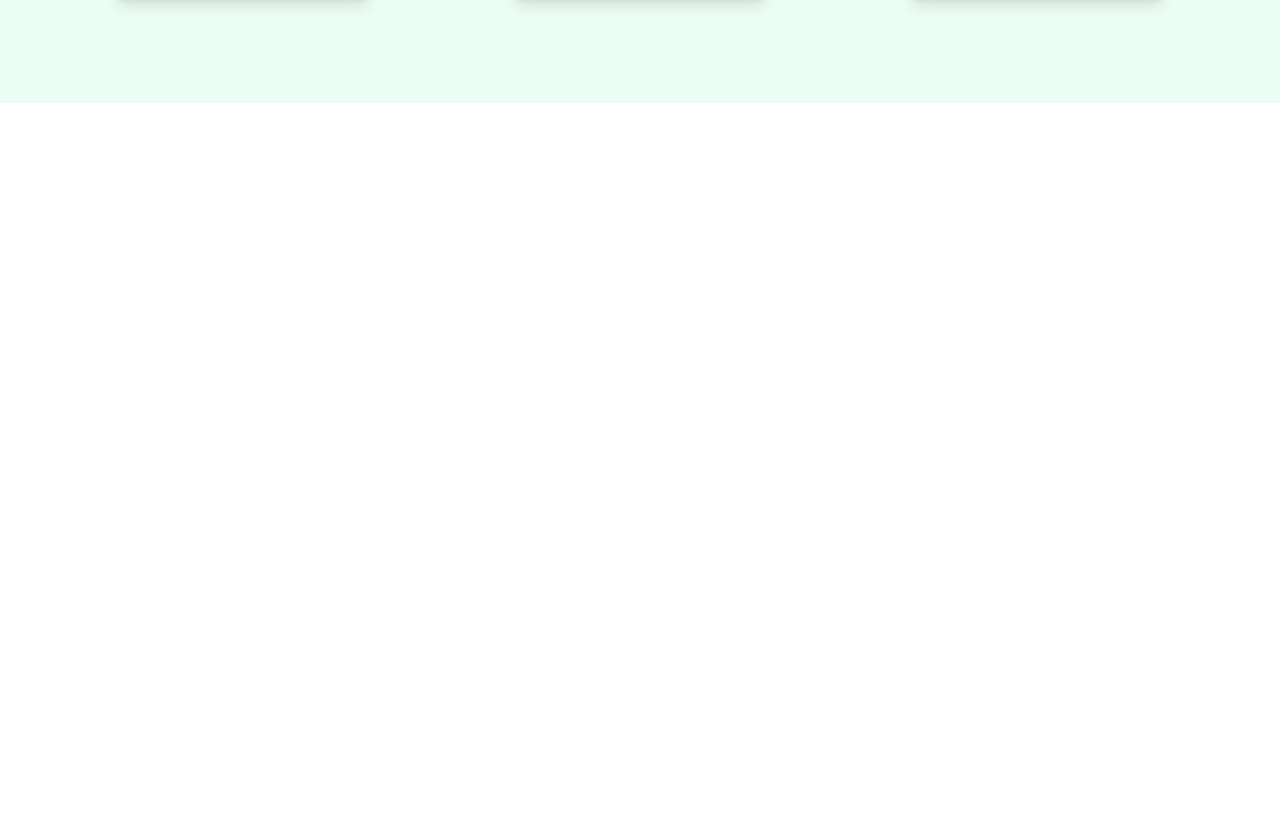
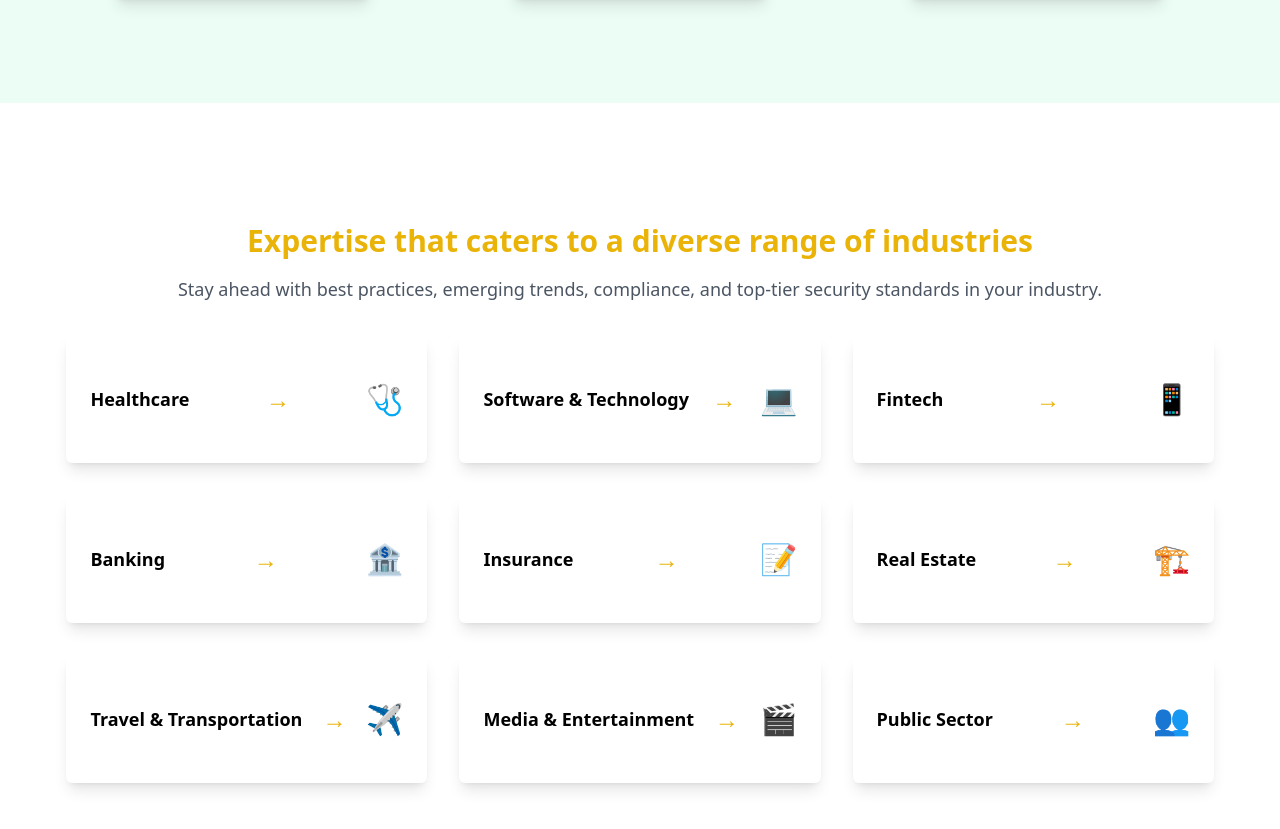
Before and after one commit to raulsync/daffodil, a React (Vite) app: page / in a window 1280 px wide. Shown: the part 3319-4148 px from the top of the page. Before the commit the page ends 3422 px from the top, so only its background shows below. Built offline with nearby package versions, Linux system fonts and the light colour scheme.

Commit message:
industries_expertise

```diff
--- a/src/App.jsx
+++ b/src/App.jsx
@@ -1,5 +1,6 @@
 import HeroSection from './components/HeroSection';
 import HighlightsPage from './components/HighlightsPage';
+import IndustryExpertise from './components/IndustriesExpertise';
 import MissionPage from './components/MissionPage';
 import NavBar from './components/NavBar';
 import RecognitionSection from './components/RecognitionSection';
@@ -14,6 +15,7 @@ function App() {
       <ServicePage />
       <HighlightsPage />
       <RecognitionSection />
+      <IndustryExpertise />
     </div>
   );
 }
--- /dev/null
+++ b/src/components/IndustriesExpertise.jsx
@@ -0,0 +1,51 @@
+import ContentWrapper from './ContentWrapper';
+
+const IndustryExpertise = () => {
+  const industries = [
+    { title: 'Healthcare', icon: '🩺' },
+    { title: 'Software & Technology', icon: '💻' },
+    { title: 'Fintech', icon: '📱' },
+    { title: 'Banking', icon: '🏦' },
+    { title: 'Insurance', icon: '📝' },
+    { title: 'Real Estate', icon: '🏗️' },
+    { title: 'Travel & Transportation', icon: '✈️' },
+    { title: 'Media & Entertainment', icon: '🎬' },
+    { title: 'Public Sector', icon: '👥' },
+  ];
+
+  return (
+    <div className="w-full h-screen">
+      <ContentWrapper>
+        <section className="bg-white py-12 ">
+          <div className="max-w-7xl mx-auto text-center">
+            <h2 className="text-3xl font-bold text-yellow-500">
+              Expertise that caters to a diverse range of industries
+            </h2>
+            <p className="mt-4 text-lg text-gray-600">
+              Stay ahead with best practices, emerging trends, compliance, and
+              top-tier security standards in your industry.
+            </p>
+          </div>
+          <div className="mt-8 max-w-7xl mx-auto grid grid-cols-1 sm:grid-cols-2 lg:grid-cols-3 gap-8">
+            {industries.map((industry, index) => (
+              <div
+                key={index}
+                className="flex items-center justify-between p-6 bg-white shadow-lg rounded-md gap-5 h-32"
+              >
+                <div className="flex items-center space-x-2">
+                  <h3 className="text-lg font-semibold text-black hover:text-yellow-600">
+                    {industry.title}
+                  </h3>
+                </div>
+                <div className="text-yellow-500 text-2xl">→</div>
+                <div className="text-3xl">{industry.icon}</div>
+              </div>
+            ))}
+          </div>
+        </section>
+      </ContentWrapper>
+    </div>
+  );
+};
+
+export default IndustryExpertise;
```
